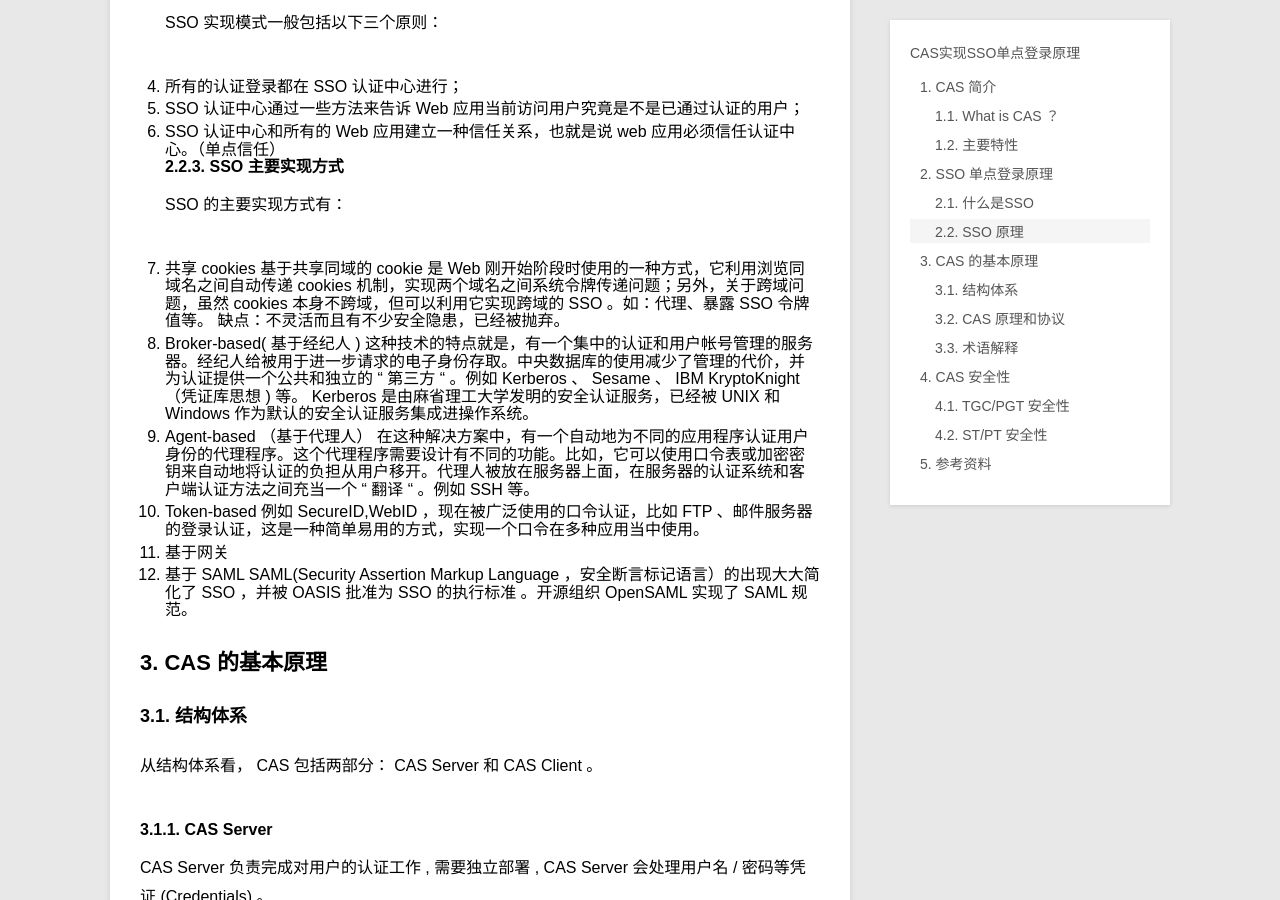
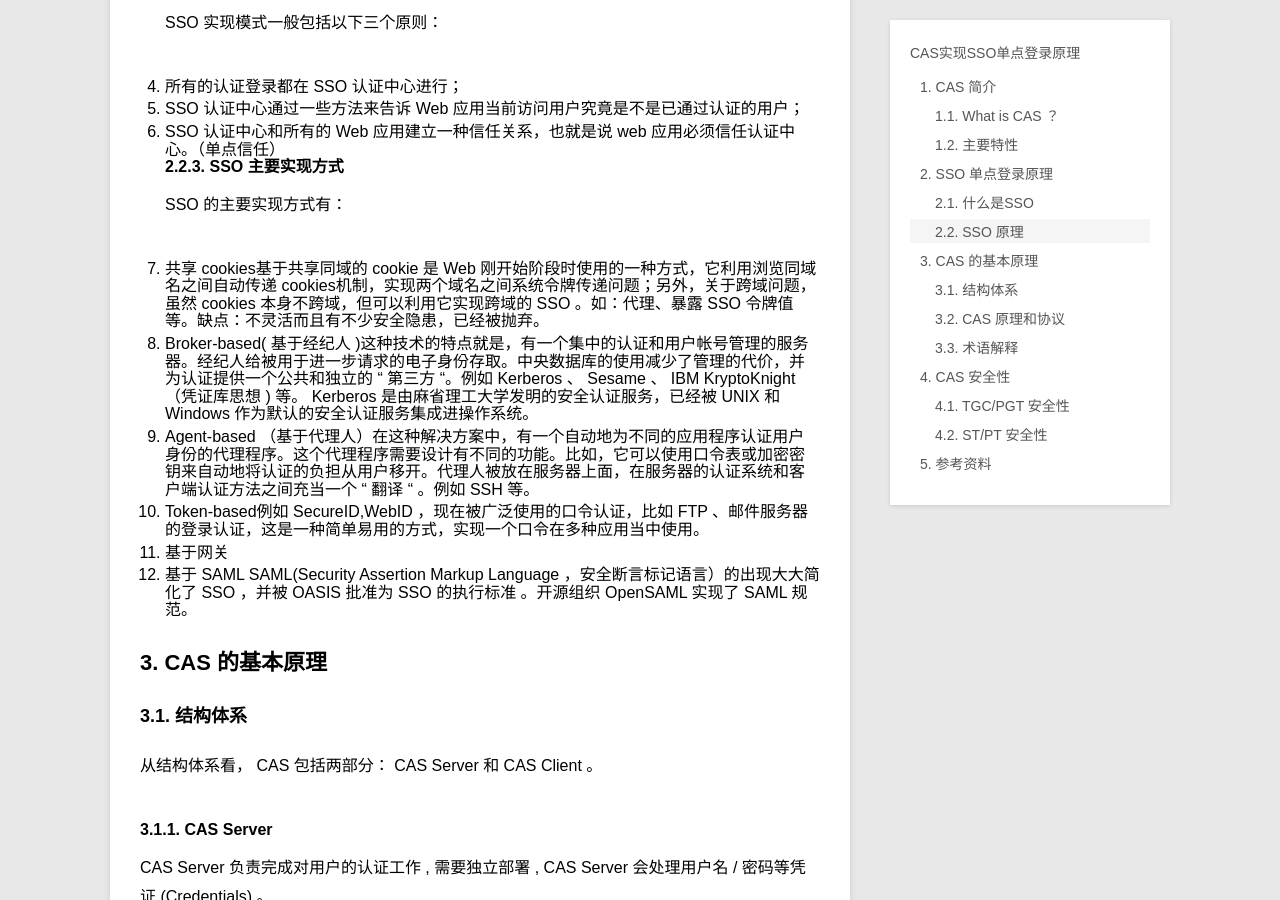
Before and after one commit to ceylog/ceylog.github.io, a Jekyll site: the page built from _posts/blog/2014-07-03-cas-sso-principle.md, in a window 1280 px wide and 900 px high, scrolled down 1286 px. Built offline with Jekyll 4.4.1, drawn with Linux system fonts in a browser that asks for light colours; Markdown is read by kramdown in place of the engine named in the settings.

```diff
--- a/_posts/blog/2014-07-03-cas-sso-principle.md
+++ b/_posts/blog/2014-07-03-cas-sso-principle.md
@@ -25,9 +25,9 @@ CAS 开始于 2001 年， 并在 2004 年 12 月正式成为 JA-SIG 的一个项
 ### 2.2.  SSO 原理
 #### 2.2.1.      SSO 体系中的角色
 一般 SSO 体系主要角色有三种：
-1. User （多个）
-2. Web 应用（多个）
-3. SSO 认证中心（ 1 个 ）
+1.   User （多个）
+2.   Web 应用（多个）
+3.   SSO 认证中心（ 1 个 ）
 #### 2.2.2.      SSO 实现模式的原则
 SSO 实现模式一般包括以下三个原则：
 1.   所有的认证登录都在 SSO 认证中心进行；
@@ -35,18 +35,12 @@ SSO 实现模式一般包括以下三个原则：
 3.   SSO 认证中心和所有的 Web 应用建立一种信任关系，也就是说 web 应用必须信任认证中心。（单点信任）
 #### 2.2.3.      SSO 主要实现方式
 SSO 的主要实现方式有：
-1.   共享 cookies
-基于共享同域的 cookie 是 Web 刚开始阶段时使用的一种方式，它利用浏览同域名之间自动传递 cookies 机制，实现两个域名之间系统令牌传递问题；另外，关于跨域问题，虽然 cookies 本身不跨域，但可以利用它实现跨域的 SSO 。如：代理、暴露 SSO 令牌值等。
-缺点：不灵活而且有不少安全隐患，已经被抛弃。
-2.   Broker-based( 基于经纪人 )
-这种技术的特点就是，有一个集中的认证和用户帐号管理的服务器。经纪人给被用于进一步请求的电子身份存取。中央数据库的使用减少了管理的代价，并为认证提供一个公共和独立的 " 第三方 " 。例如 Kerberos 、 Sesame 、 IBM KryptoKnight （凭证库思想 ) 等。 Kerberos 是由麻省理工大学发明的安全认证服务，已经被 UNIX 和 Windows 作为默认的安全认证服务集成进操作系统。
-3.   Agent-based （基于代理人）
-在这种解决方案中，有一个自动地为不同的应用程序认证用户身份的代理程序。这个代理程序需要设计有不同的功能。比如，它可以使用口令表或加密密钥来自动地将认证的负担从用户移开。代理人被放在服务器上面，在服务器的认证系统和客户端认证方法之间充当一个 " 翻译 " 。例如 SSH 等。
-4.   Token-based
-例如 SecureID,WebID ，现在被广泛使用的口令认证，比如 FTP 、邮件服务器的登录认证，这是一种简单易用的方式，实现一个口令在多种应用当中使用。
+1.   共享 cookies基于共享同域的 cookie 是 Web 刚开始阶段时使用的一种方式，它利用浏览同域名之间自动传递 cookies机制，实现两个域名之间系统令牌传递问题；另外，关于跨域问题，虽然 cookies 本身不跨域，但可以利用它实现跨域的 SSO 。如：代理、暴露 SSO 令牌值等。缺点：不灵活而且有不少安全隐患，已经被抛弃。
+2.   Broker-based( 基于经纪人 )这种技术的特点就是，有一个集中的认证和用户帐号管理的服务器。经纪人给被用于进一步请求的电子身份存取。中央数据库的使用减少了管理的代价，并为认证提供一个公共和独立的 " 第三方 "。例如 Kerberos 、 Sesame 、 IBM KryptoKnight （凭证库思想 ) 等。 Kerberos 是由麻省理工大学发明的安全认证服务，已经被 UNIX 和 Windows 作为默认的安全认证服务集成进操作系统。
+3.   Agent-based （基于代理人）在这种解决方案中，有一个自动地为不同的应用程序认证用户身份的代理程序。这个代理程序需要设计有不同的功能。比如，它可以使用口令表或加密密钥来自动地将认证的负担从用户移开。代理人被放在服务器上面，在服务器的认证系统和客户端认证方法之间充当一个 " 翻译 " 。例如 SSH 等。
+4.   Token-based例如 SecureID,WebID ，现在被广泛使用的口令认证，比如 FTP 、邮件服务器的登录认证，这是一种简单易用的方式，实现一个口令在多种应用当中使用。
 5.   基于网关
-6.   基于 SAML
-SAML(Security Assertion Markup Language ，安全断言标记语言）的出现大大简化了 SSO ，并被 OASIS 批准为 SSO 的执行标准 。开源组织 OpenSAML 实现了 SAML 规范。
+6.   基于 SAML SAML(Security Assertion Markup Language ，安全断言标记语言）的出现大大简化了 SSO ，并被 OASIS 批准为 SSO 的执行标准 。开源组织 OpenSAML 实现了 SAML 规范。
 
 ## 3. CAS 的基本原理
 ### 3.1.  结构体系
@@ -59,12 +53,12 @@ CAS Client 与受保护的客户端应用部署在一起，以 Filter 方式保
 ### 3.2.  CAS 原理和协议
 #### 3.2.1.      基础模式
 基础模式 SSO 访问流程主要有以下步骤：
-1. 访问服务： SSO 客户端发送请求访问应用系统提供的服务资源。
-2. 定向认证： SSO 客户端会重定向用户请求到 SSO 服务器。
-3. 用户认证：用户身份认证。
-4. 发放票据： SSO 服务器会产生一个随机的 Service Ticket 。
-5. 验证票据： SSO 服务器验证票据 Service Ticket 的合法性，验证通过后，允许客户端访问服务。
-6. 传输用户信息： SSO 服务器验证票据通过后，传输用户认证结果信息给客户端。
+1.   访问服务： SSO 客户端发送请求访问应用系统提供的服务资源。
+2.   定向认证： SSO 客户端会重定向用户请求到 SSO 服务器。
+3.   用户认证：用户身份认证。
+4.   发放票据： SSO 服务器会产生一个随机的 Service Ticket 。
+5.   验证票据： SSO 服务器验证票据 Service Ticket 的合法性，验证通过后，允许客户端访问服务。
+6.   传输用户信息： SSO 服务器验证票据通过后，传输用户认证结果信息给客户端。
 下面是 CAS 最基本的协议过程：
 
  cas基础协议图
```
